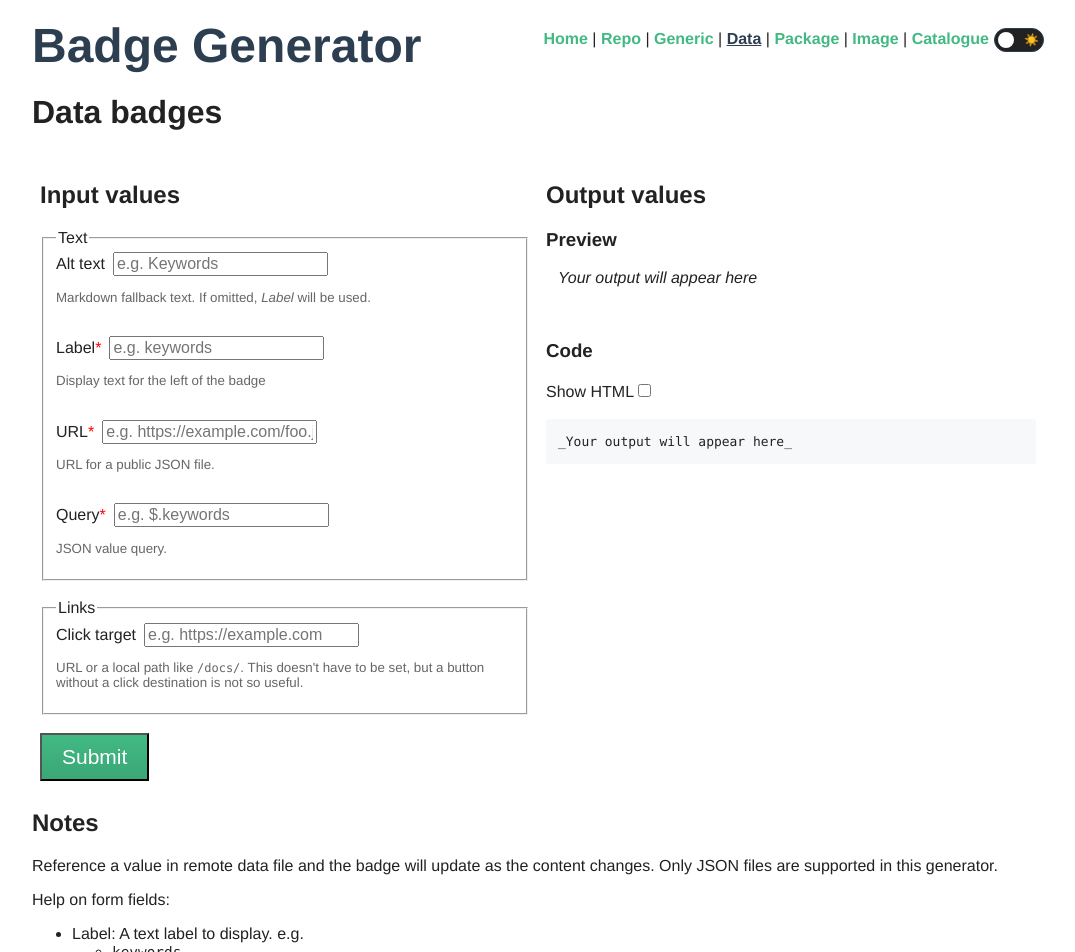
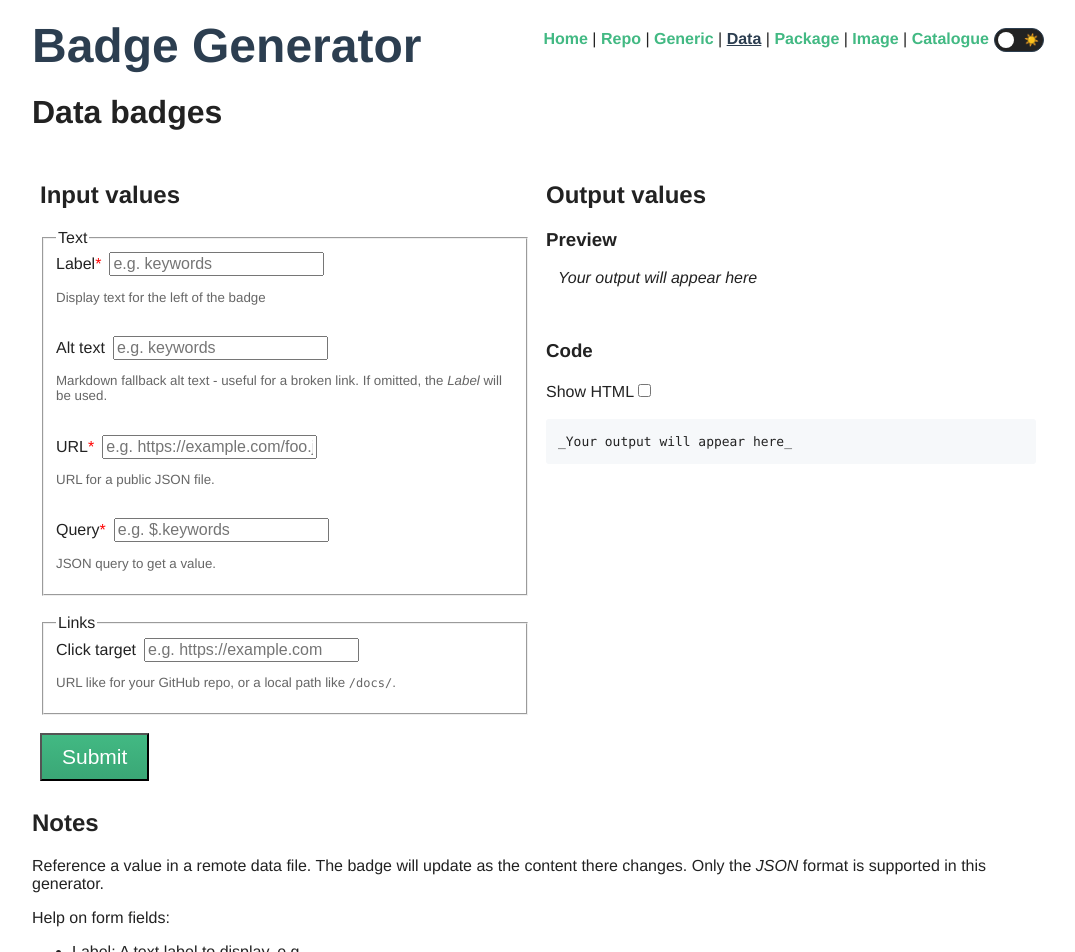
Before and after one commit to MichaelCurrin/badge-generator, a Vue app: page /#/data in a window 1280 px wide. Shown: the top 952 px of the page, without its empty margins (102-1177 px from the left). Built offline with nearby package versions, Linux system fonts and the light colour scheme; a small style sheet from the web is missing.

Commit message:
Update DataBadges.vue

```diff
--- a/src/views/DataBadges.vue
+++ b/src/views/DataBadges.vue
@@ -14,13 +14,6 @@
           <form @submit.prevent.enter="submit">
             <fieldset name="text">
               <legend>Text</legend>
-              <TextInput
-                label="Alt text"
-                v-model="altText"
-                placeholder="e.g. Keywords"
-                note="Markdown fallback text. If omitted, _Label_ will be used."
-              />
-              <br />
 
               <TextInput
                 label="Label"
@@ -28,6 +21,14 @@
                 isRequired
                 placeholder="e.g. keywords"
                 note="Display text for the left of the badge"
+              />
+              <br />
+
+              <TextInput
+                label="Alt text"
+                v-model="altText"
+                placeholder="e.g. keywords"
+                note="Markdown fallback alt text - useful for a broken link. If omitted, the _Label_ will be used."
               />
               <br />
 
@@ -45,7 +46,7 @@
                 v-model="query"
                 isRequired
                 placeholder="e.g. $.keywords "
-                note="JSON value query."
+                note="JSON query to get a value."
               />
             </fieldset>
             <br />
@@ -57,7 +58,7 @@
                 label="Click target"
                 v-model="target"
                 placeholder="e.g. https://example.com"
-                note="URL or a local path like `/docs/`. This doesn't have to be set, but a button without a click destination is not so useful."
+                note="URL like for your GitHub repo, or a local path like `/docs/`."
               />
             </fieldset>
 
@@ -93,7 +94,7 @@ import TextInput from "@/components/TextInput.vue";
 import { dynamicDataBadge } from "@/core/dynamicData";
 
 const note = `
-Reference a value in remote data file and the badge will update as the content changes. Only JSON files are supported in this generator.
+Reference a value in a remote data file. The badge will update as the content there changes. Only the _JSON_ format is supported in this generator.
 
 Help on form fields:
 
```
